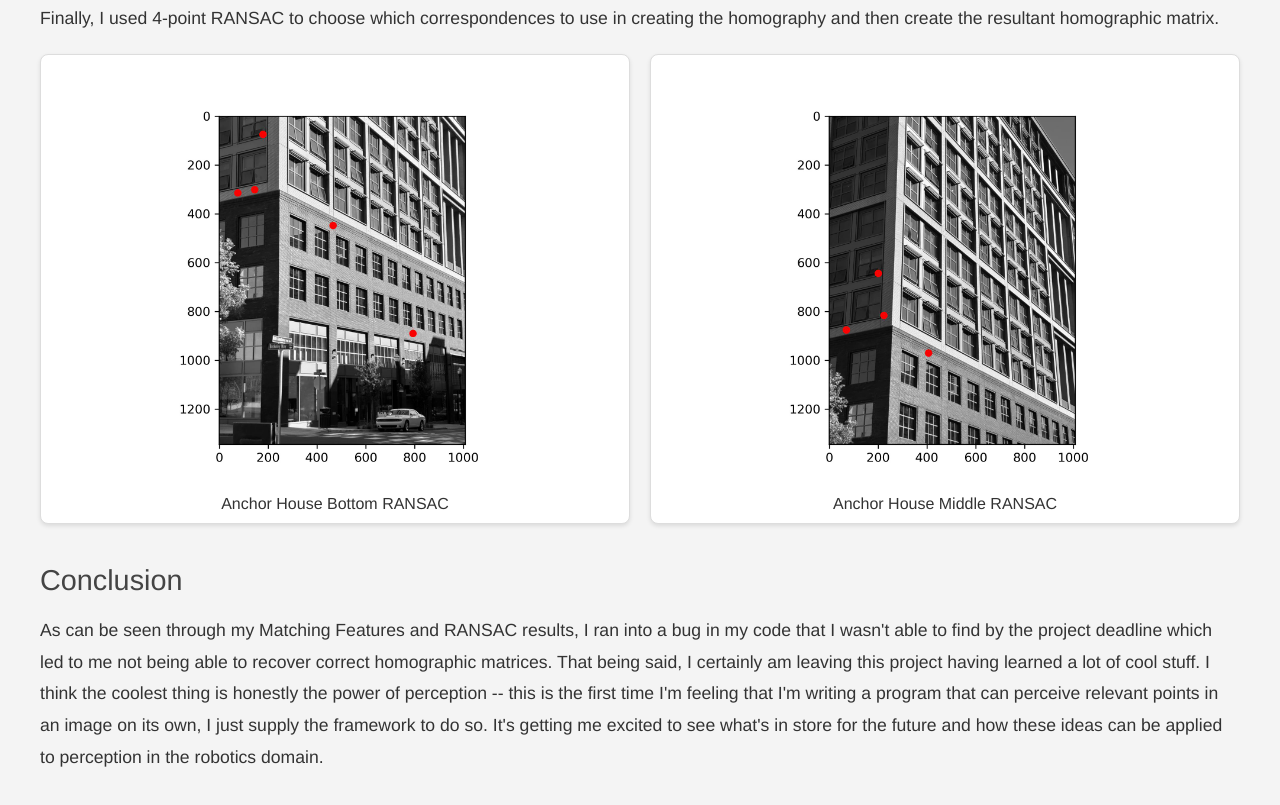
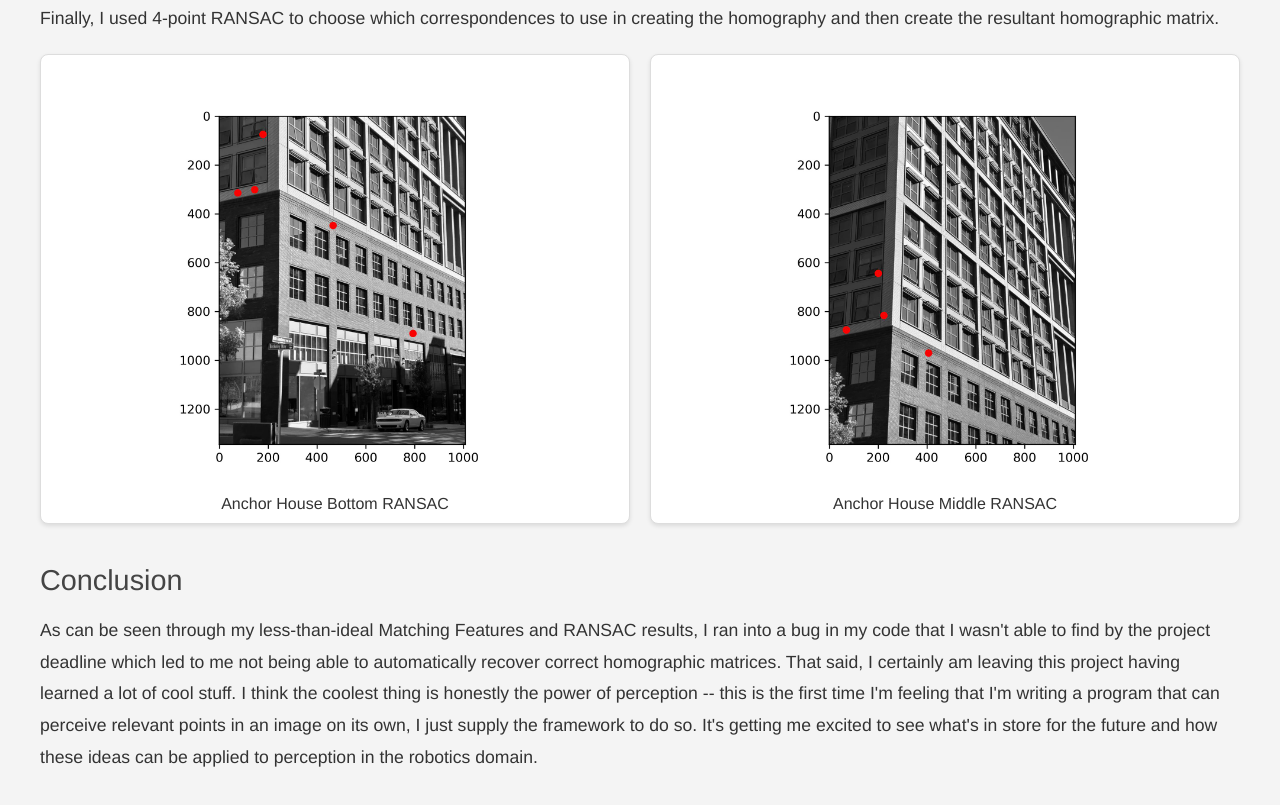
Before and after one commit to siddshashi5/siddshashi5.github.io, a plain HTML site: page 4/index.html in a window 1280 px wide. Shown: the part 9477-10282 px from the top of the page. Drawn offline with Linux system fonts and the light colour scheme.

Commit message:
cleaned up project 4 text

```diff
--- a/4/index.html
+++ b/4/index.html
@@ -276,12 +276,12 @@
 
         <h2>Conclusion</h2>
         <p>
-            As can be seen through my Matching Features and RANSAC results, I ran into a bug in my code that I wasn't able to find
-            by the project deadline which led to me not being able to recover correct homographic matrices. That being said, I certainly
-            am leaving this project having learned a lot of cool stuff. I think the coolest thing is honestly the power of perception --
-            this is the first time I'm feeling that I'm writing a program that can perceive relevant points in an image on its own,
-            I just supply the framework to do so. It's getting me excited to see what's in store for the future and how these ideas can be
-            applied to perception in the robotics domain.
+            As can be seen through my less-than-ideal Matching Features and RANSAC results, I ran into a bug in my code that I wasn't
+            able to find by the project deadline which led to me not being able to automatically recover correct homographic matrices. That said,
+            I certainly am leaving this project having learned a lot of cool stuff. I think the coolest thing is honestly the power of
+            perception -- this is the first time I'm feeling that I'm writing a program that can perceive relevant points in an image on
+            its own, I just supply the framework to do so. It's getting me excited to see what's in store for the future and how these
+            ideas can be applied to perception in the robotics domain.
         </p>
 
     </div>
```
